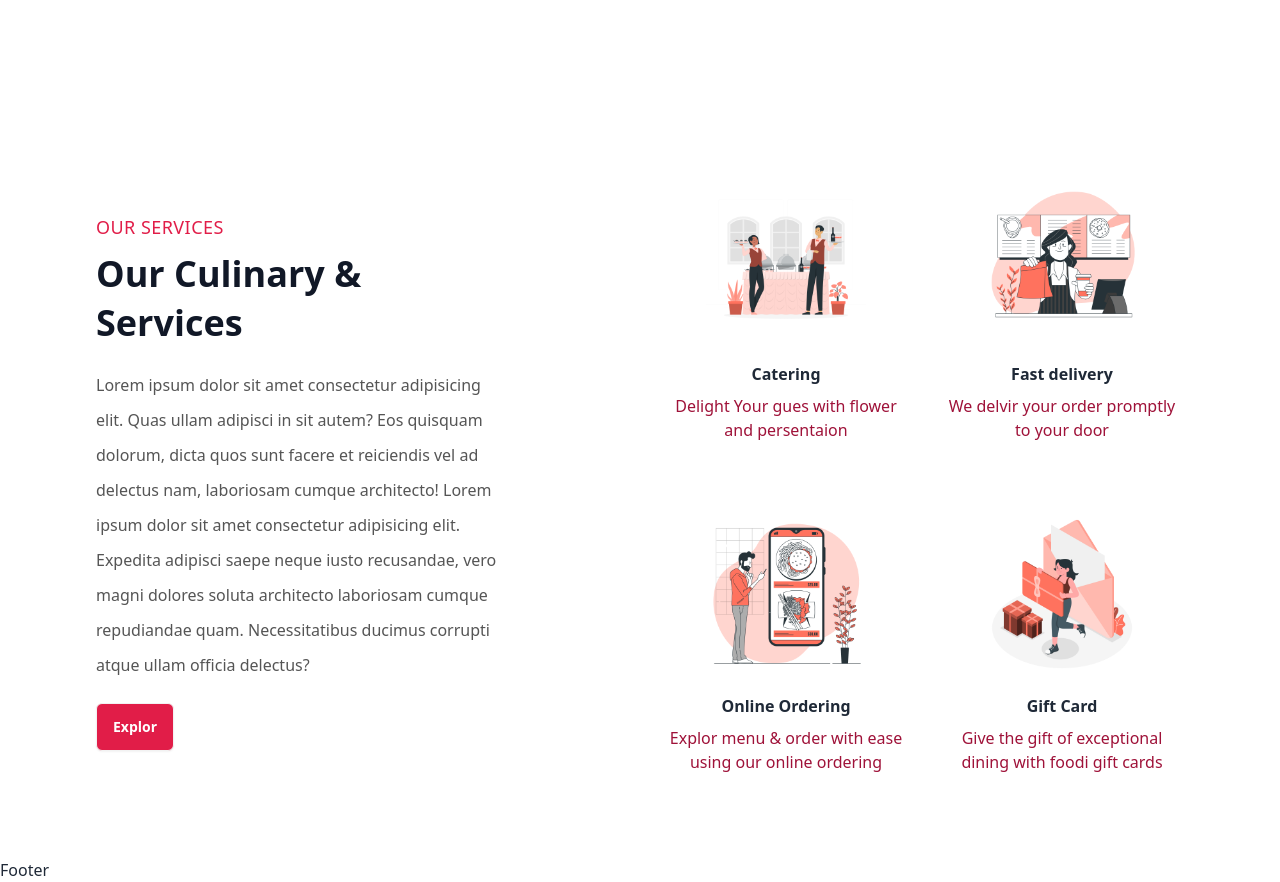
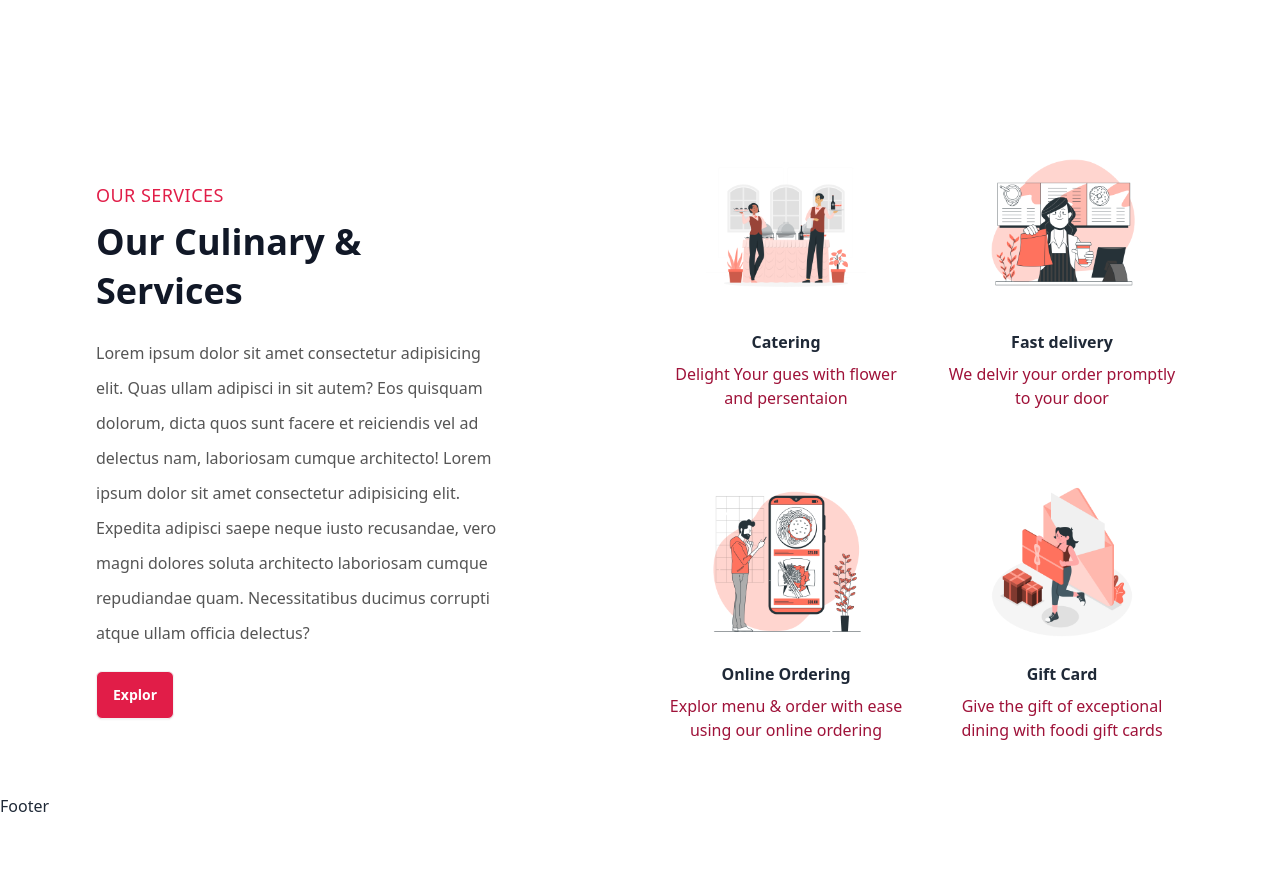
Before and after one commit to RXROW/Food-Ordering-Website-Mern-Stack---frontend, a React (Vite) app: page / in a window 1280 px wide. Shown: the part 2440-3322 px from the top of the page. After the commit the page ends 3258 px from the top, so only its background shows below. Built offline with nearby package versions, Linux system fonts and the light colour scheme.

Commit message:
fix error

```diff
--- a/src/pages/home/OurServices.jsx
+++ b/src/pages/home/OurServices.jsx
@@ -12,7 +12,7 @@ const servicesLeit=[
 ];
 const OurServices = () => {
   return (
-    <div className="sectionContainer my-16">
+    <div className="sectionContainer my-8">
       <div className="flex flex-col md:flex-row items-center justify-between gap-12">
         <div className="md:w-1/2">
           <div className="text-left md:w-4/5">
```
